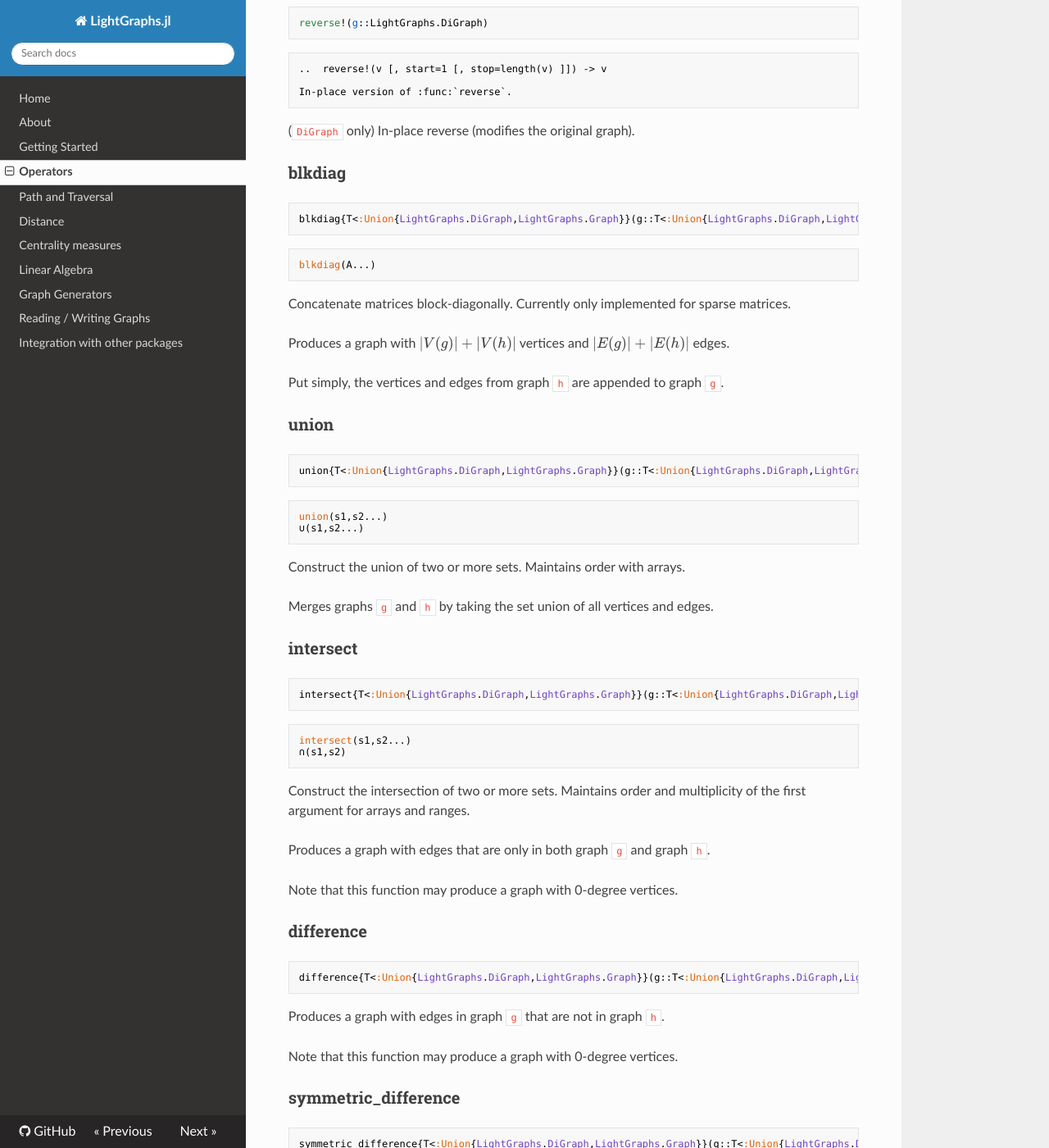
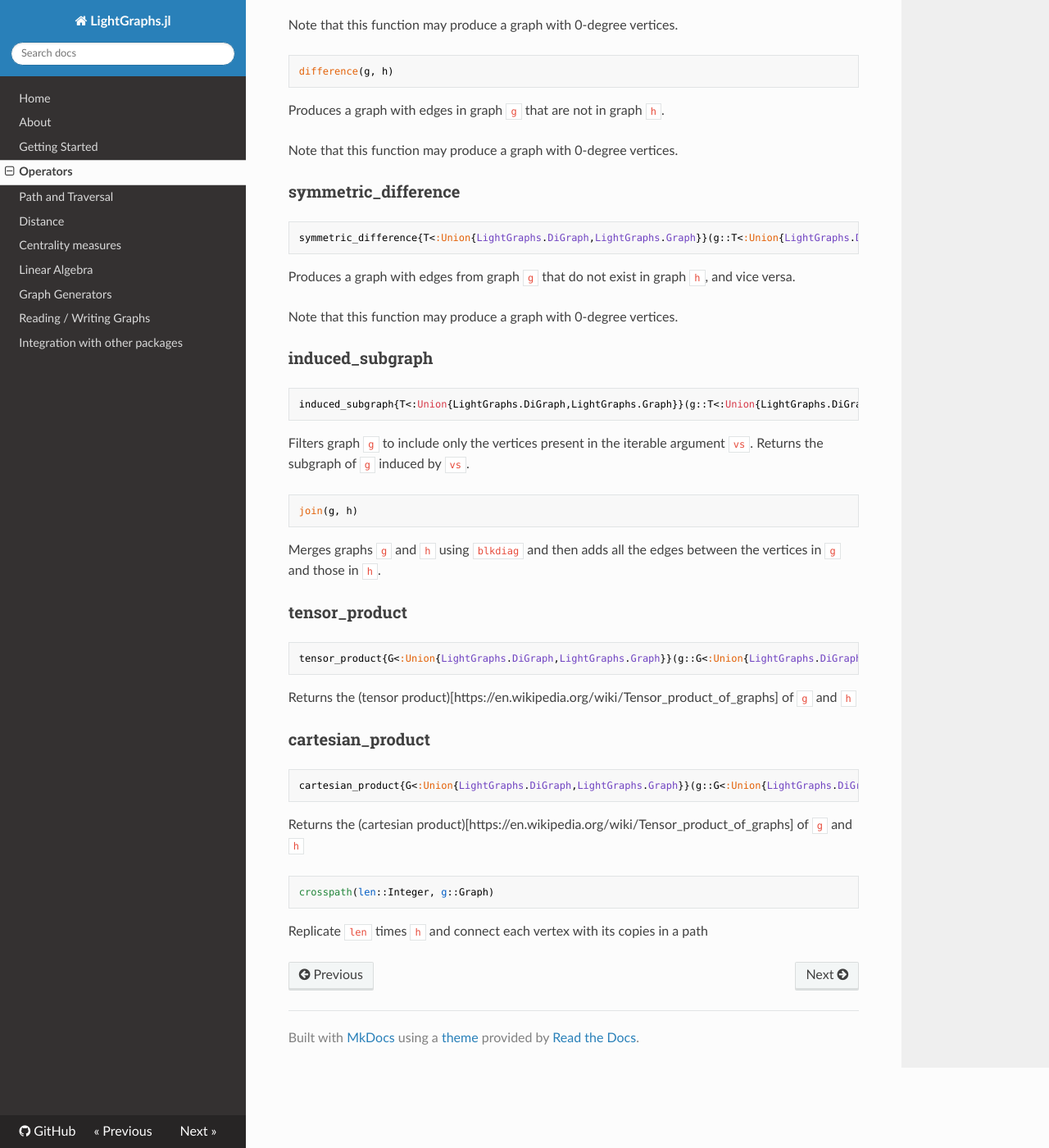
Before and after one commit to sbromberger/LightGraphs.jl, an MkDocs documentation site: the page built from doc/operators.md, in a window 1280 px wide and 1400 px high, scrolled down 830 px. Shown: the whole window at 82% size. Built offline with MkDocs 1.6.1, drawn with Linux system fonts in a browser that asks for light colours; nearby versions of some CDN libraries; formulas are drawn with MathJax 3; old or Windows-style settings are respelled for this version of MkDocs; some of the changed text lies outside the part shown.

````diff
--- a/doc/operators.md
+++ b/doc/operators.md
@@ -2,95 +2,50 @@
 *LightGraphs.jl* implements the following graph operators. In general,
 functions with two graph arguments will require them to be of the same type
 (either both `Graph` or both `DiGraph`).
-### complement
 ```
-complement(g::LightGraphs.Graph)
-complement(g::LightGraphs.DiGraph)
-```
-```rst
-..  complement(s)
-
-Returns the set-complement of :obj:`IntSet` ``s``.
+complement(g)
 ```
 
 Produces the [graph complement](https://en.wikipedia.org/wiki/Complement_graph) of a graph.
 
-### reverse
 ```
-reverse(g::LightGraphs.DiGraph)
+reverse(g::DiGraph)
 ```
-```
-reverse(s::AbstractString) -> AbstractString
-```
-
-Reverses a string
-
-```
-reverse(v [, start=1 [, stop=length(v) ]] )
-```
-
-Return a copy of `v` reversed from start to stop.
 
 (`DiGraph` only) Produces a graph where all edges are reversed from the original.
 
-### reverse!
 ```
-reverse!(g::LightGraphs.DiGraph)
-```
-```rst
-..  reverse!(v [, start=1 [, stop=length(v) ]]) -> v
-
-In-place version of :func:`reverse`.
+reverse!(g::DiGraph)
 ```
 
 (`DiGraph` only) In-place reverse (modifies the original graph).
 
-### blkdiag
 ```
-blkdiag{T<:Union{LightGraphs.DiGraph,LightGraphs.Graph}}(g::T<:Union{LightGraphs.DiGraph,LightGraphs.Graph}, h::T<:Union{LightGraphs.DiGraph,LightGraphs.Graph})
+blkdiag(g, h)
 ```
-```
-blkdiag(A...)
-```
-
-Concatenate matrices block-diagonally. Currently only implemented for sparse matrices.
 
 Produces a graph with $|V(g)| + |V(h)|$ vertices and $|E(g)| + |E(h)|$ edges.
 
 Put simply, the vertices and edges from graph `h` are appended to graph `g`.
 
-### union
 ```
-union{T<:Union{LightGraphs.DiGraph,LightGraphs.Graph}}(g::T<:Union{LightGraphs.DiGraph,LightGraphs.Graph}, h::T<:Union{LightGraphs.DiGraph,LightGraphs.Graph})
+union(g, h)
 ```
-```
-union(s1,s2...)
-∪(s1,s2...)
-```
-
-Construct the union of two or more sets. Maintains order with arrays.
 
 Merges graphs `g` and `h` by taking the set union of all vertices and edges.
 
-### intersect
 ```
-intersect{T<:Union{LightGraphs.DiGraph,LightGraphs.Graph}}(g::T<:Union{LightGraphs.DiGraph,LightGraphs.Graph}, h::T<:Union{LightGraphs.DiGraph,LightGraphs.Graph})
+intersect(g, h)
 ```
-```
-intersect(s1,s2...)
-∩(s1,s2)
-```
-
-Construct the intersection of two or more sets. Maintains order and multiplicity of the first argument for arrays and ranges.
 
 Produces a graph with edges that are only in both graph `g` and graph `h`.
 
 Note that this function may produce a graph with 0-degree vertices.
 
-### difference
 ```
-difference{T<:Union{LightGraphs.DiGraph,LightGraphs.Graph}}(g::T<:Union{LightGraphs.DiGraph,LightGraphs.Graph}, h::T<:Union{LightGraphs.DiGraph,LightGraphs.Graph})
+difference(g, h)
 ```
+
 Produces a graph with edges in graph `g` that are not in graph `h`.
 
 Note that this function may produce a graph with 0-degree vertices.
@@ -109,17 +64,9 @@
 ```
 Filters graph `g` to include only the vertices present in the iterable argument `vs`. Returns the subgraph of `g` induced by `vs`.
 
-### join
 ```
-join(g::LightGraphs.Graph, h::LightGraphs.Graph)
+join(g, h)
 ```
-```
-join(strings, delim, [last])
-```
-
-Join an array of `strings` into a single string, inserting the given delimiter between adjacent strings. If `last` is given, it will be used instead of `delim` between the last two strings. For example, `join(["apples", "bananas", "pineapples"], ", ", " and ") == "apples, bananas and pineapples"`.
-
-`strings` can be any iterable over elements `x` which are convertible to strings via `print(io::IOBuffer, x)`.
 
 Merges graphs `g` and `h` using `blkdiag` and then adds all the edges between  the vertices in `g` and those in `h`.
 
@@ -135,8 +82,8 @@
 ```
 Returns the (cartesian product)[https://en.wikipedia.org/wiki/Tensor_product_of_graphs] of `g` and `h`
 
-### crosspath
 ```
-crosspath(len, h)
+crosspath(len::Integer, g::Graph)
 ```
-Replicate h len times and connect each vertex with its copies in a path
+
+Replicate `len` times `h` and connect each vertex with its copies in a path
````
Also changed, not shown: doc/basicmeasures.md (+2 -14 lines), doc/generators.md (+7 -7 lines), doc/maximumflow.md (+7 -6 lines), 4 other files.
